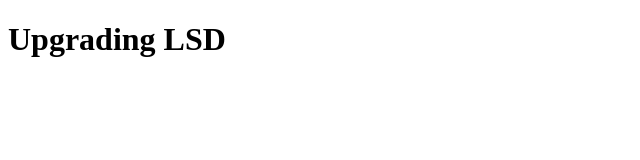
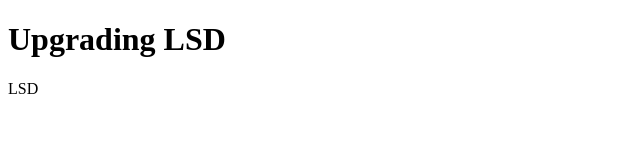
Before and after one commit to fiezees/upgrading_1, a plain HTML site: page index.html in a window 1280 px wide. Shown: the full height of the page, 0-640 px from the left. Drawn offline with Linux system fonts and the light colour scheme.

Commit message:
Update index.html

```diff
--- a/index.html
+++ b/index.html
@@ -7,5 +7,6 @@
 </head>
 <body>
     <h1>Upgrading LSD</h1>
+    <p>LSD</p>
 </body>
 </html>
```
